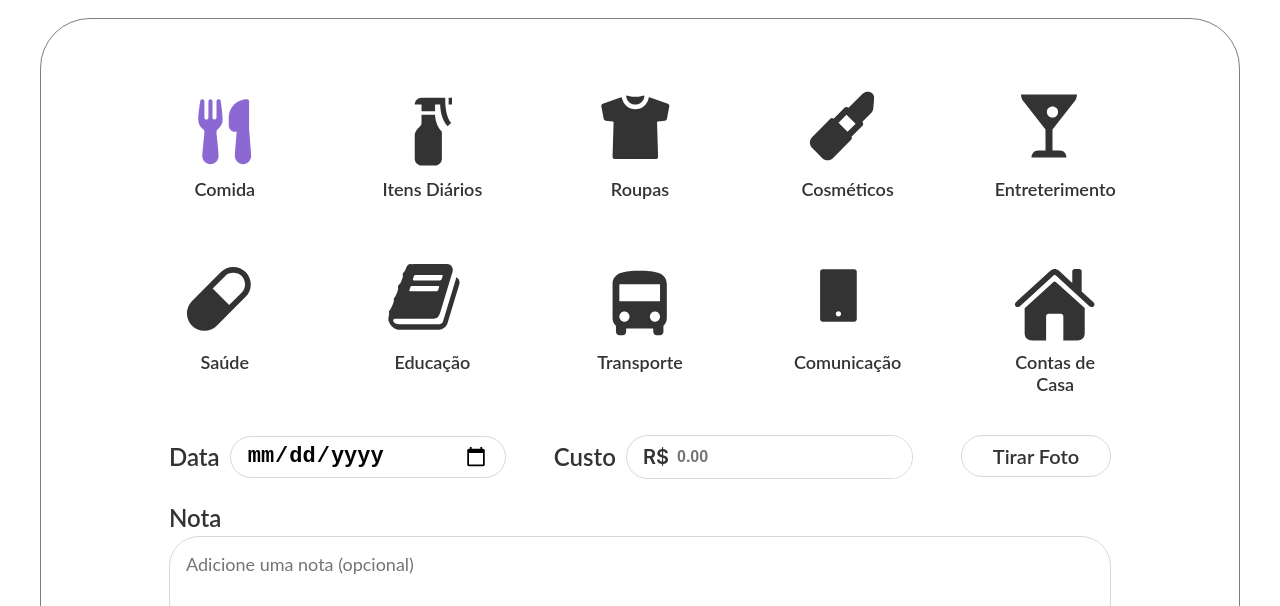
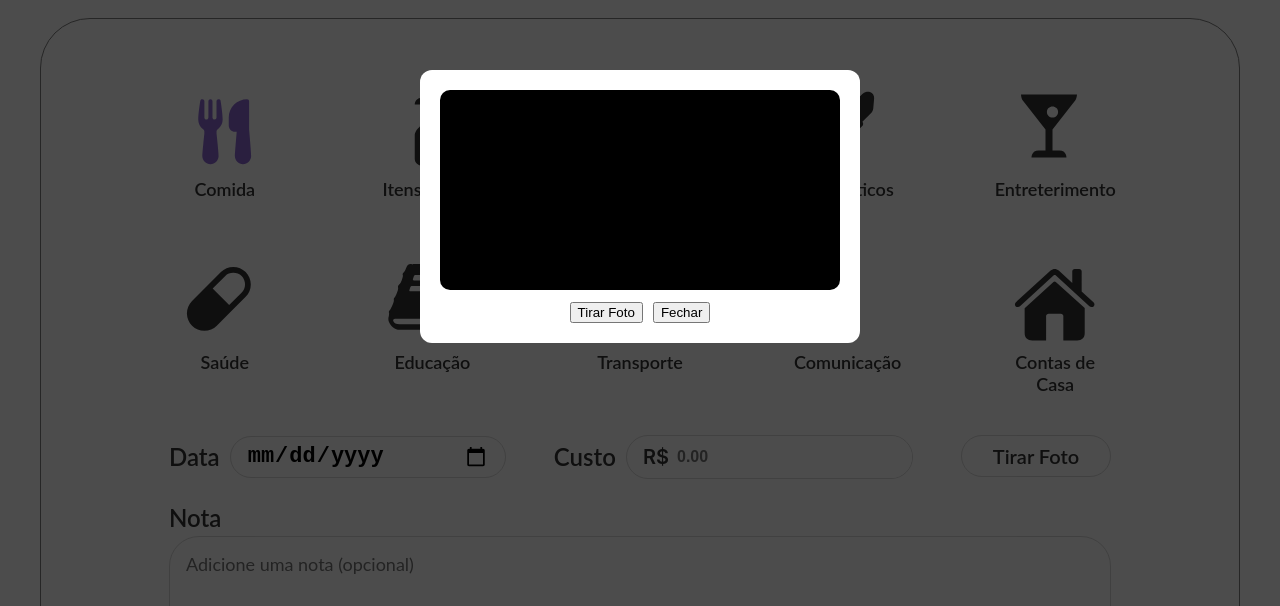
Before and after one commit to shimuzinho/Controle-Gastos, a website built with Vite: page index.html in a window 1280 px wide. Both pictures are taken after a click on the button "Tirar Foto". Shown: the part 194-800 px from the top of the page. Built offline with nearby package versions, Linux system fonts and the light colour scheme; no server answers.

Commit message:
style: enhance camera popup layout and visual behavior

```diff
--- a/css/style.css
+++ b/css/style.css
@@ -261,6 +261,42 @@ main {
     background-color: #7155a8;
 }
 
+#containerCamera {
+  position: fixed;
+  inset: 0;
+  background: rgba(0,0,0,0.7);
+  display: none;
+  align-items: center;
+  justify-content: center;
+  z-index: 9999;
+}
+
+#containerCamera .popup-box {
+  background: #fff;
+  padding: 20px;
+  border-radius: 12px;
+  max-width: 400px;
+  width: 90%;
+  display: flex;
+  flex-direction: column;
+  align-items: center;
+  gap: 12px;
+}
+
+#cameraView,
+#cameraOutput {
+  width: 100%;
+  max-height: 300px;
+  border-radius: 10px;
+  background: #000;
+}
+
+.buttonControllers {
+  display: flex;
+  gap: 10px;
+  justify-content: center;
+}
+
 .container-movimentacoes {
     display: flex;
     justify-content: space-between;
--- a/index.html
+++ b/index.html
@@ -160,14 +160,17 @@
       </div>
       <div id="container-movimentacoes"></div>
 
-      <div id="containerCamera" style="display: none; background-color: aqua; height: 100px; width: 100px;">
-        <video id="cameraView" autoplay playsinline></video>
-        <canvas id="cameraSensor" style="display: none;"></canvas>
-        <img id="cameraOutput">
-        <div class="buttonControllers">
-          <button id="buttonTirarFoto">Tirar Foto</button>
-          <button id="buttonTentarNovamente">Tentar de Novo</button>
-          <button id="buttonFecharCamera">Fechar</button>
+      <div id="containerCamera" style="display: none;">
+        <div class="popup-box">
+          <video id="cameraView" autoplay playsinline></video>
+          <canvas id="cameraSensor" style="display: none;"></canvas>
+          <img id="cameraOutput" class="hidden">
+
+          <div class="buttonControllers">
+            <button id="buttonTirarFoto">Tirar Foto</button>
+            <button id="buttonTentarNovamente" style="display:none;">Tentar de Novo</button>
+            <button id="buttonFecharCamera">Fechar</button>
+          </div>
         </div>
       </div>
 
--- a/js/db.js
+++ b/js/db.js
@@ -93,6 +93,7 @@ const mostrarDespezas = async () => {
         document.querySelector('#container-movimentacoes').classList.add('container-movimentacoes');
 
         document.getElementById('saida').innerHTML = await despezas.map(el => `
+            <div class="linha-divisoria"></div>
             <div class="item-movimentacao">
             <div class="categoria-e-nota">
                 <span class="item-movimentacao-categoria">${el.categoria}</span>
@@ -106,7 +107,6 @@ const mostrarDespezas = async () => {
                 </svg>
             </div>
             </div>
-                <div class="linha-divisoria"></div>
             <img src="${el.foto}">
         `).join('');
     } else {
```
Lines whose indentation alone changed are shown as unchanged.
